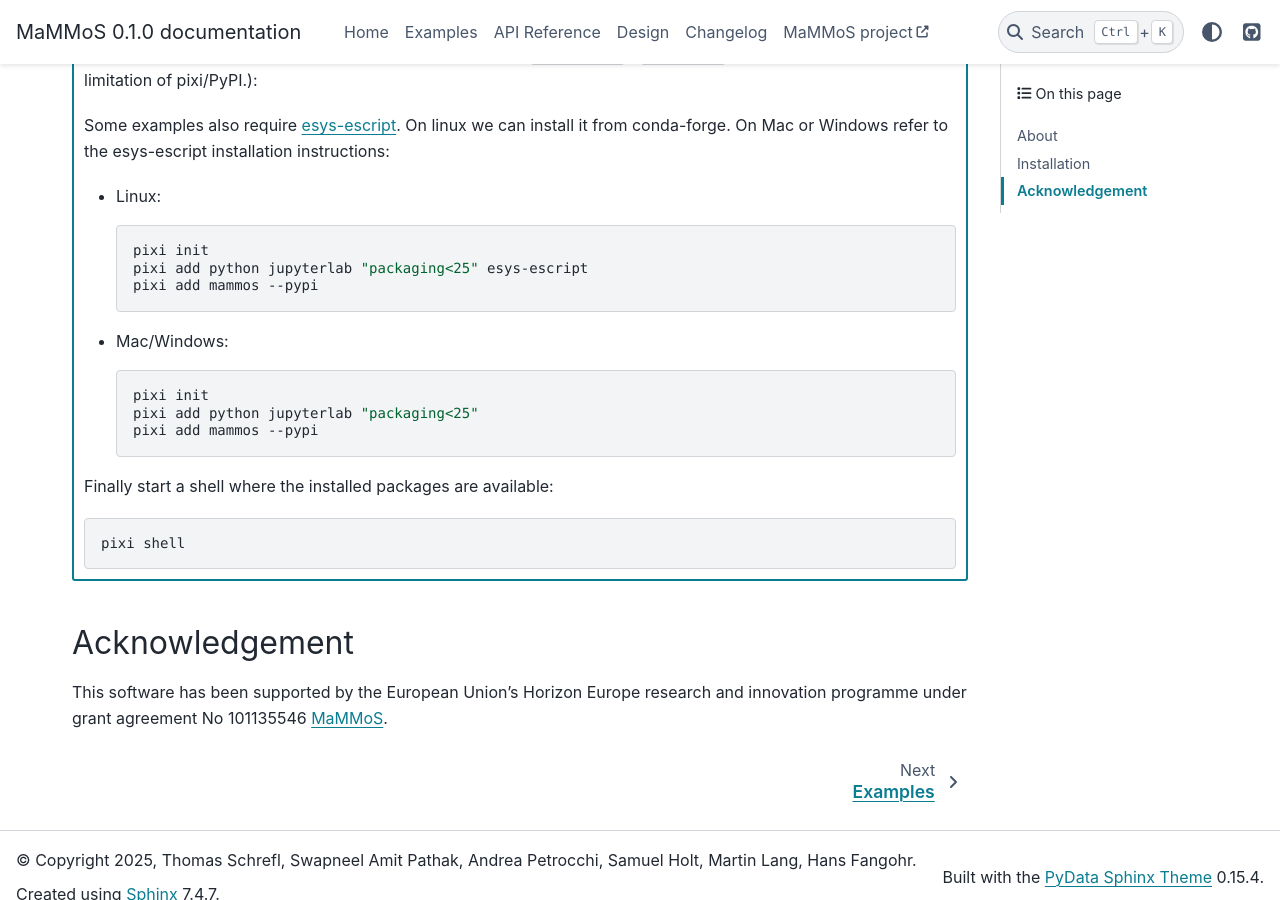
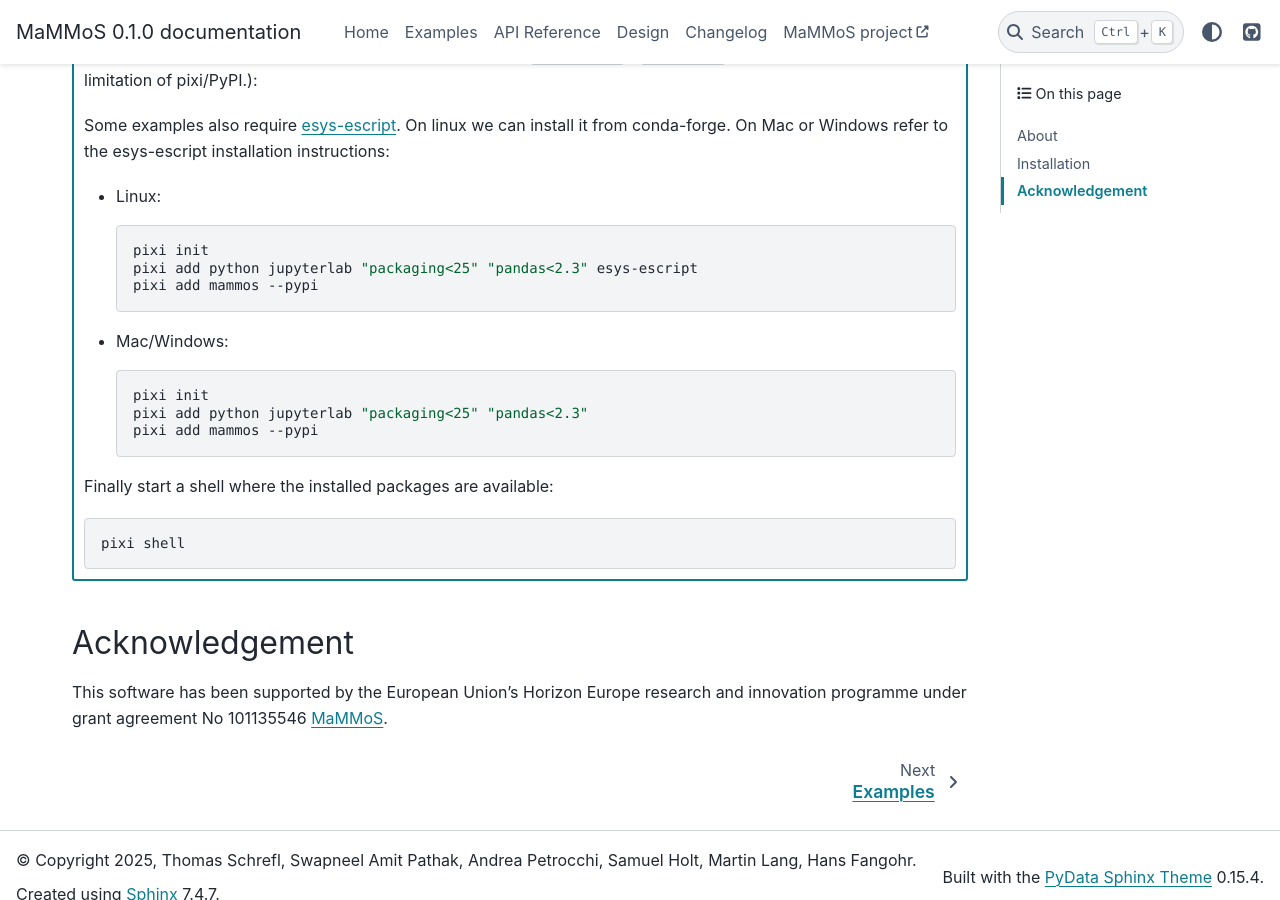
Before and after one commit to MaMMoS-project/mammos, a Sphinx documentation site: the page built from docs/source/index.rst, in a window 1280 px wide and 900 px high, scrolled down 1107 px. Built offline with Sphinx 7.4.7 and the PyData theme 0.15.4, drawn with Linux system fonts in a browser that asks for light colours; pages that are not in the unit, such as notebooks, are missing from menus; the version number is read from the project's files by our own code.

Commit message:
Installation instructions: pin upper version of pandas (for EMMOntoPy)

```diff
--- a/docs/source/index.rst
+++ b/docs/source/index.rst
@@ -95,7 +95,7 @@ The MaMMoS software suite consists of a collection of packages for ... workflows
         .. code:: shell
 
            pixi init
-           pixi add python jupyterlab "packaging<25" esys-escript
+           pixi add python jupyterlab "packaging<25" "pandas<2.3" esys-escript
            pixi add mammos --pypi
 
       - Mac/Windows:
@@ -103,7 +103,7 @@ The MaMMoS software suite consists of a collection of packages for ... workflows
         .. code:: shell
 
            pixi init
-           pixi add python jupyterlab "packaging<25"
+           pixi add python jupyterlab "packaging<25" "pandas<2.3"
            pixi add mammos --pypi
 
       Finally start a shell where the installed packages are available:
@@ -130,7 +130,7 @@ The MaMMoS software suite consists of a collection of packages for ... workflows
 
       .. code:: shell
 
-         conda create -n mammos-environment python pip jupyterlab "packaging<25" esys-escript
+         conda create -n mammos-environment python pip jupyterlab "packaging<25" "pandas<2.3" esys-escript
          conda activate mammos-environment
          pip install mammos
 
@@ -147,7 +147,7 @@ The MaMMoS software suite consists of a collection of packages for ... workflows
 
          python3 -m venv mammos-venv
 
-      To activate it run
+      To activate it, run
 
       - on MacOS/Linux
 
```
